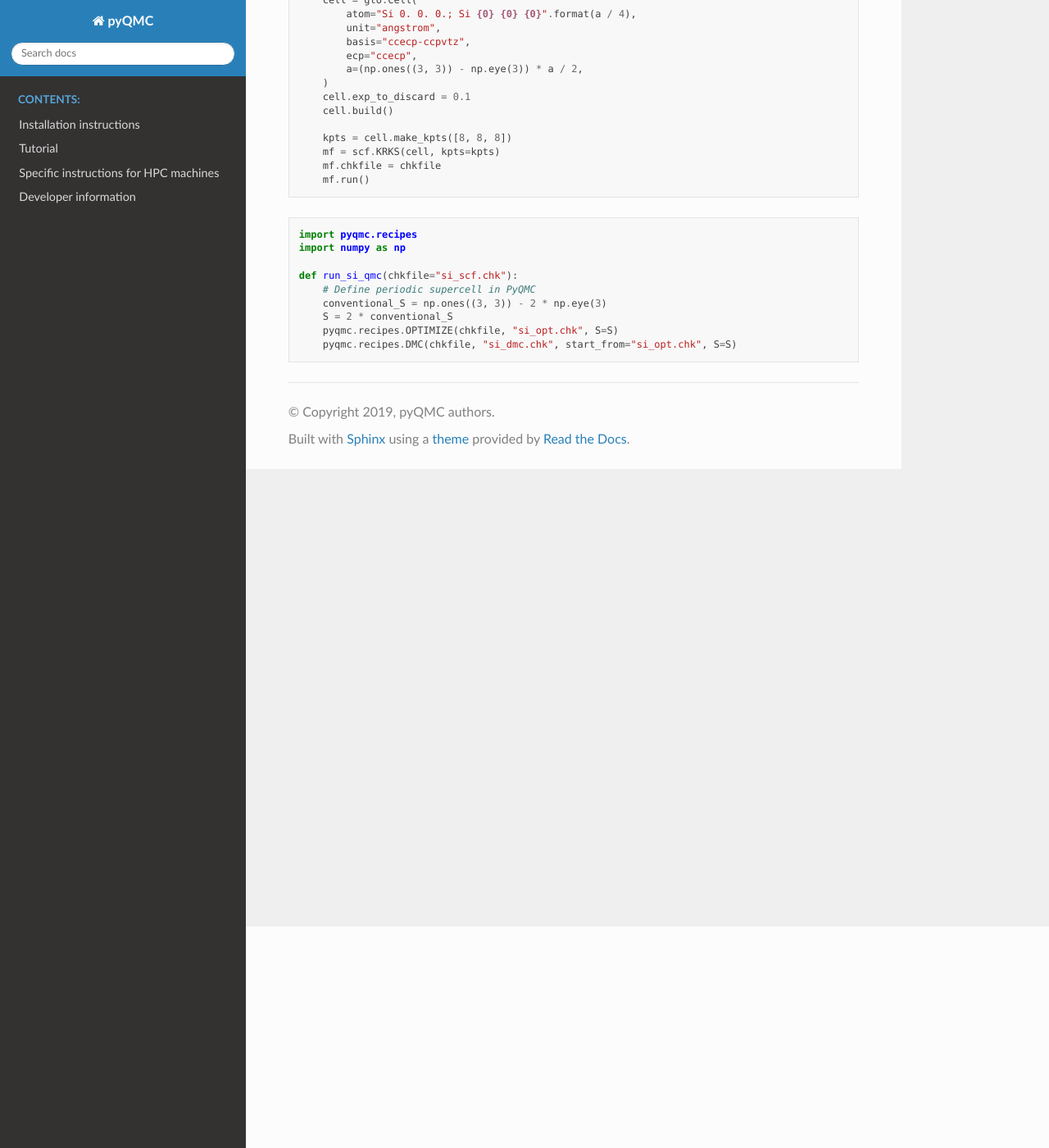
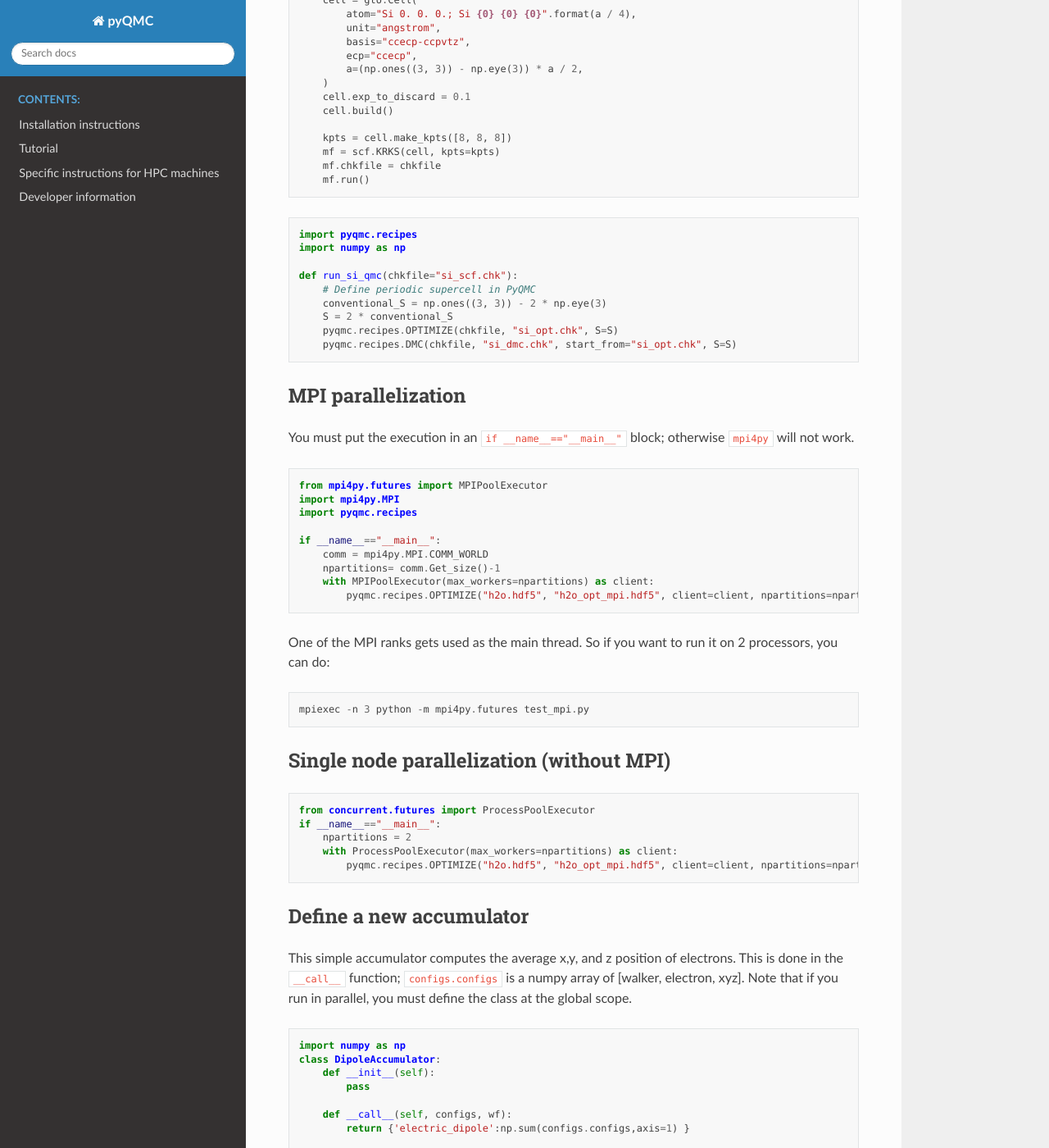
Before and after one commit to WagnerGroup/pyqmc, a Sphinx documentation site: the page built from doc/source/snippets.md, in a window 1280 px wide and 1400 px high, scrolled down 270 px. Shown: the whole window at 82% size. Built offline with Sphinx 7.4.7 and the Read the Docs theme 2.0.0, drawn with Linux system fonts in a browser that asks for light colours; pages that are not in the unit, such as notebooks, are missing from menus; some of the changed text lies outside the part shown.

Commit message:
added some more snippets.

````diff
--- a/doc/source/snippets.md
+++ b/doc/source/snippets.md
@@ -33,3 +33,69 @@ def run_si_qmc(chkfile="si_scf.chk"):
     pyqmc.recipes.OPTIMIZE(chkfile, "si_opt.chk", S=S)
     pyqmc.recipes.DMC(chkfile, "si_dmc.chk", start_from="si_opt.chk", S=S)
 ```
+
+
+### MPI parallelization
+
+You must put the execution in an `if __name__=="__main__"` block; otherwise `mpi4py` will not work.
+
+```
+from mpi4py.futures import MPIPoolExecutor
+import mpi4py.MPI
+import pyqmc.recipes
+
+if __name__=="__main__":
+    comm = mpi4py.MPI.COMM_WORLD
+    npartitions= comm.Get_size()-1
+    with MPIPoolExecutor(max_workers=npartitions) as client:
+        pyqmc.recipes.OPTIMIZE("h2o.hdf5", "h2o_opt_mpi.hdf5", client=client, npartitions=npartitions)
+```
+
+One of the MPI ranks gets used as the main thread. So if you want to run it on 2 processors, you can do:
+```
+mpiexec -n 3 python -m mpi4py.futures test_mpi.py
+```
+
+
+### Single node parallelization (without MPI)
+
+```
+from concurrent.futures import ProcessPoolExecutor
+if __name__=="__main__":
+    npartitions = 2
+    with ProcessPoolExecutor(max_workers=npartitions) as client:
+        pyqmc.recipes.OPTIMIZE("h2o.hdf5", "h2o_opt_mpi.hdf5", client=client, npartitions=npartitions)
+```
+
+### Define a new accumulator
+
+This simple accumulator computes the average x,y, and z position of electrons.
+This is done in the `__call__` function; `configs.configs` is a numpy array of [walker, electron, xyz].
+Note that if you run in parallel, you must define the class at the global scope.
+
+```
+import numpy as np
+class DipoleAccumulator:
+    def __init__(self):
+        pass
+
+    def __call__(self, configs, wf):
+        return {'electric_dipole':np.sum(configs.configs,axis=1) }
+
+    def shapes(self):
+        return {"electric_dipole": (3,)}
+
+    def avg(self, configs, wf):
+        d = {}
+        for k, it in self(configs, wf).items():
+            d[k] = np.mean(it, axis=0)
+        return d
+
+    def keys(self):
+        return set(k in self.shapes().keys())
+
+import pyqmc.recipes
+pyqmc.recipes.VMC("h2o.hdf5", "dipole.hdf5",
+                  start_from="h2o_sj_800.hdf5",
+                  accumulators={'extra_accumulators':{'dipole':DipoleAccumulator()}})
+```
````
